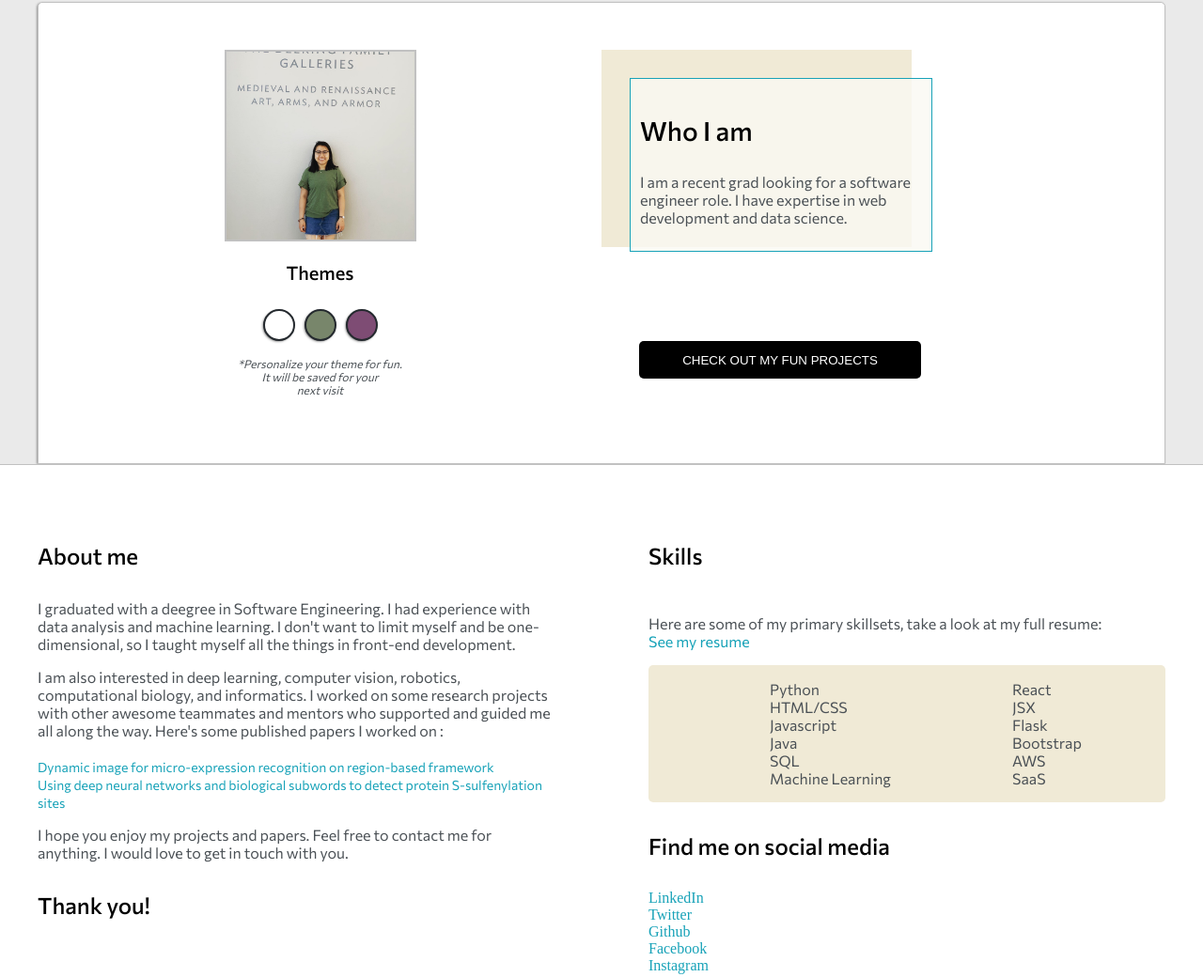
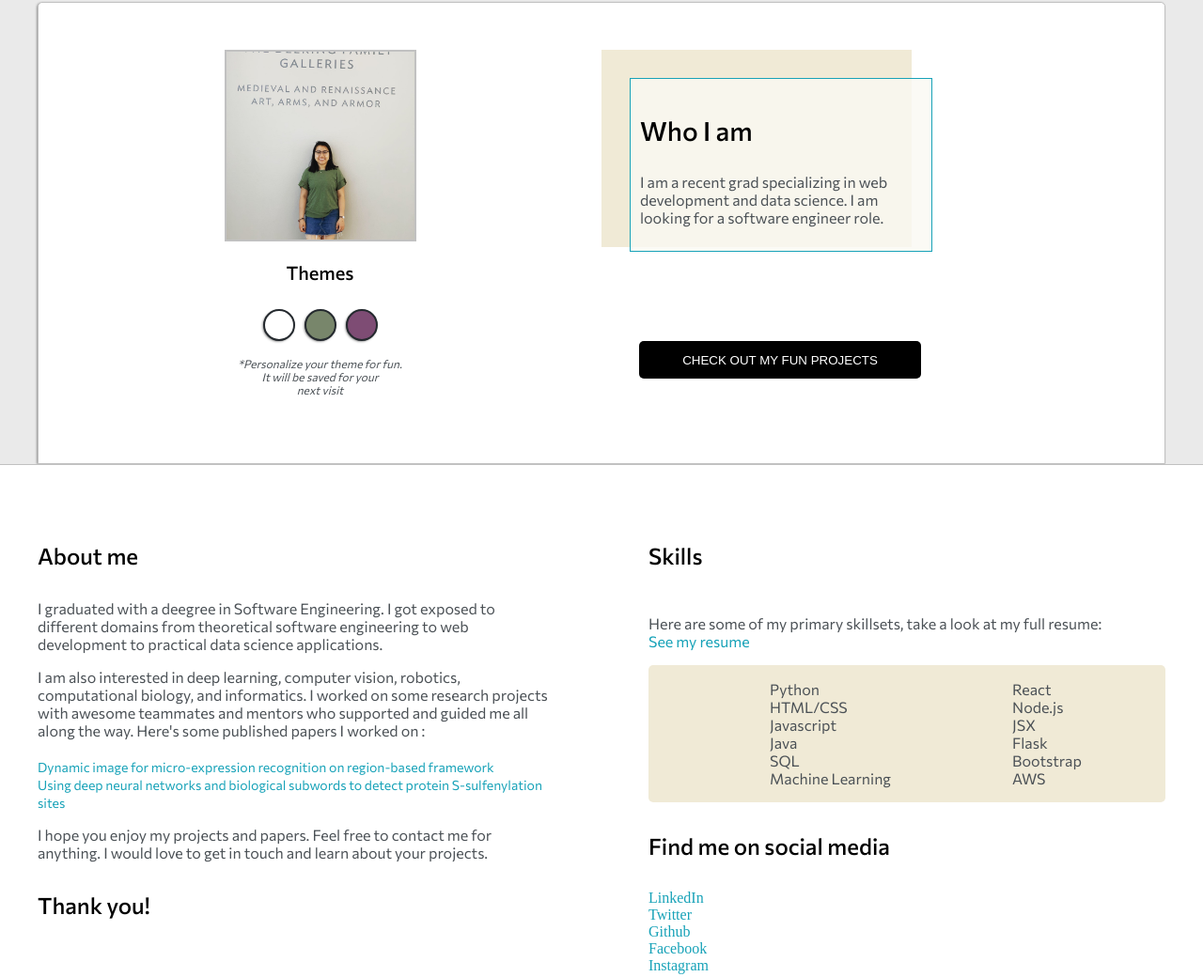
Before and after one commit to Trangle91/TrangLe91.github.io, a plain HTML site: page index.html in a window 1280 px wide. Shown: the part 238-1278 px from the top of the page at 94% size. Drawn offline with nearby package versions, Linux system fonts and the light colour scheme.

Commit message:
Update index.html

```diff
--- a/index.html
+++ b/index.html
@@ -53,7 +53,7 @@
                     <div id='preview-shadow'>
                         <div id="preview">
                             <h3>Who I am</h3>
-                            <p> I am a recent grad looking for a software engineer role. I have expertise in web development and data science.
+                            <p> I am a recent grad specializing in web development and data science. I am looking for a software engineer role.
                             </p>
                         </div>
                     </div>
@@ -77,15 +77,12 @@
             <div class="about-wrapper">
                 <div id='about' class="about-me">
                     <h4>About me</h4>
-                    <p>I graduated with a deegree in Software Engineering.
-                    I had experience with data analysis and machine learning.
-                    I don't want to limit myself and be one-dimensional, so I
-                    taught myself all the things in front-end development.
-
+                    <p>I graduated with a deegree in Software Engineering. I got exposed to different domains from theoretical software engineering to web development
+                        to practical data science applications.
                     </p>
                     <p>
                         I am also interested in deep learning, computer vision, robotics, computational
-                        biology, and informatics. I worked on some research projects with other awesome
+                        biology, and informatics. I worked on some research projects with awesome
                         teammates and mentors who supported and guided me all along the way.
                         Here's some published papers I worked on :<br><br>
                         <a target='_blank' style='font-size:14px' href='https://ieeexplore.ieee.org/abstract/document/9191391'>Dynamic image for micro-expression recognition on region-based framework</a>
@@ -94,7 +91,7 @@
                     </p>
 
                     <p>I hope you enjoy my projects and papers. Feel free to contact me for
-                        anything. I would love to get in touch with you.
+                        anything. I would love to get in touch and learn about your projects.
                     </p>
                     <h4>Thank you!</h4>
                 </div>
@@ -115,17 +112,19 @@
                             <li>Javascript</li>
                             <li>Java</li>
                             <li>SQL</li>
+
                             <li>Machine Learning</li>
 
                         </ul>
 
                         <ul>
                             <li>React</li>
+                            <li>Node.js</li>
                             <li>JSX</li>
                             <li>Flask</li>
                             <li>Bootstrap</li>
                             <li>AWS</li>
-                            <li>SaaS</li>
+
                         </ul>
                     </div>
 
```
